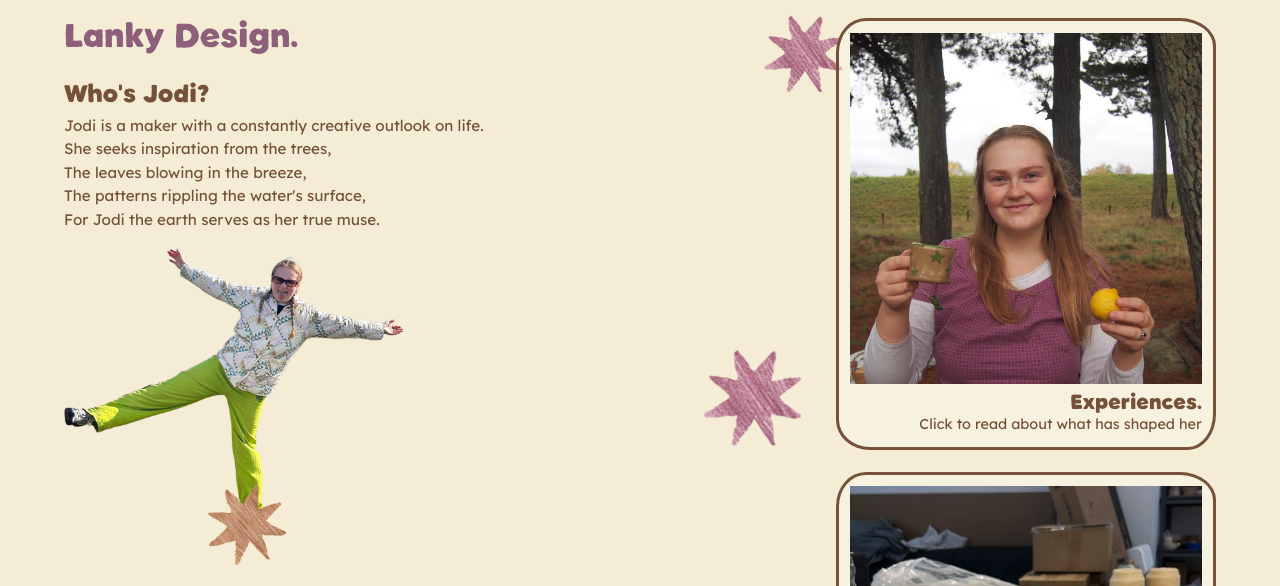
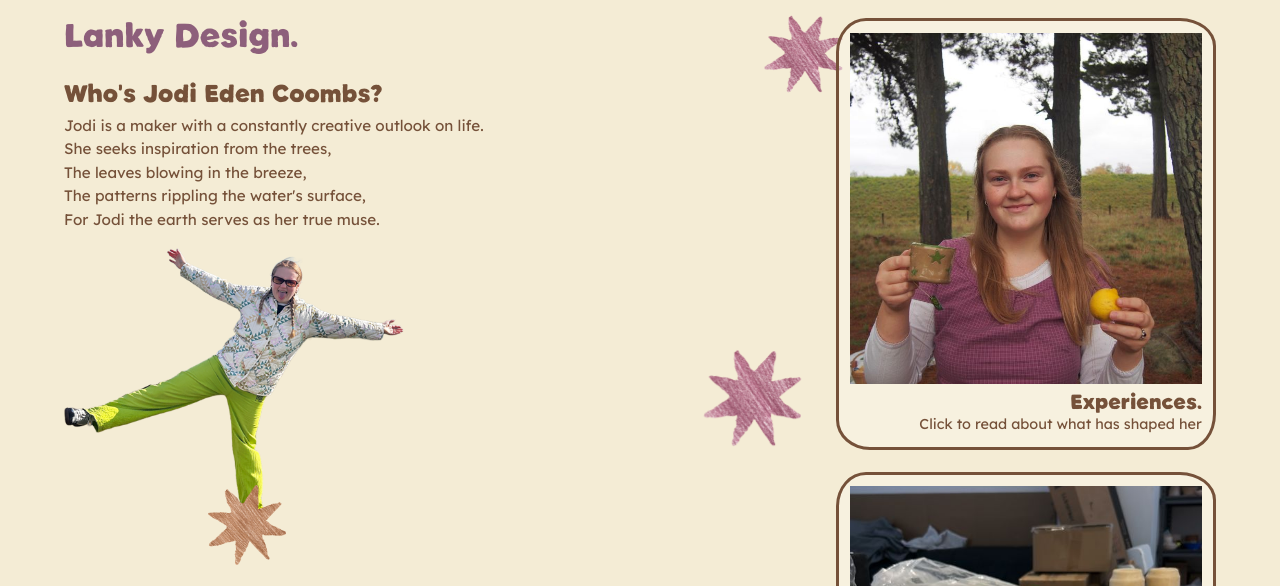
Before and after one commit to estacherry658/fignfennel, a plain HTML site: page lanky-design.html in a window 1280 px wide. Shown: the part 124-710 px from the top of the page. Drawn offline with Linux system fonts and the light colour scheme.

Commit message:
Update lanky-design.html

```diff
--- a/lanky-design.html
+++ b/lanky-design.html
@@ -5,7 +5,7 @@
 <link rel="stylesheet" href="style.css"></head><body>
 <header class="site-header"><a class="logo" href="index.html">FIG N' FENNEL.</a><nav class="nav" aria-label="Main"><a href="esta-eats.html">Esta Eats.</a><a href="lanky-design.html" aria-current=page>Lanky Design.</a><a href="exhibits.html">Exhibits.</a></nav></header>
 <main><i class="star purple s1"></i><i class="star blue s2"></i><i class="star green s3"></i><i class="star purple hm" style="top:16%;left:55%;--s:100px"></i><i class="star blue hm" style="top:44%;left:60%;--s:80px"></i><i class="star green hm" style="top:70%;left:54%;--s:110px"></i><i class="star brown hm" style="top:90%;left:62%;--s:70px"></i><div class="profile"><div><h1>Lanky Design.</h1>
-<h2>Who's Jodi?</h2><p>Jodi is a maker with a constantly creative outlook on life.<br>She seeks inspiration from the trees,<br>The leaves blowing in the breeze,<br>The patterns rippling the water's surface,<br>For Jodi the earth serves as her true muse.</p>
+<h2>Who's Jodi Eden Coombs?</h2><p>Jodi is a maker with a constantly creative outlook on life.<br>She seeks inspiration from the trees,<br>The leaves blowing in the breeze,<br>The patterns rippling the water's surface,<br>For Jodi the earth serves as her true muse.</p>
 <div class="cutout-wrap"><img class="cutout" src="images/lanky-design/1-lanky-design.png" alt="Jodi mid-leap" loading="lazy"><i class="star brown foot" style="left:53.7%;top:97%"></i></div>
 <h2>What's She Doing Right Now?</h2><p>She's currently immersed in the world of clay, working part-time at Emily Mallard Ceramics in Napier. She creates stock for the shop whilst also helping customers along their creative journeys. Jodi enjoys the conversations and connections she's been lucky to make through this job. Otherwise she's often amidst many late night projects and seeking opportunities to learn through other's processes.</p>
 <h2>She Dabbles In.</h2><p>Working on hands on craft is her favourite form<br>Clay<br>Drawing<br>Paper craft<br>Sculpture<br>Paper mache<br>Ideation</p>
```
